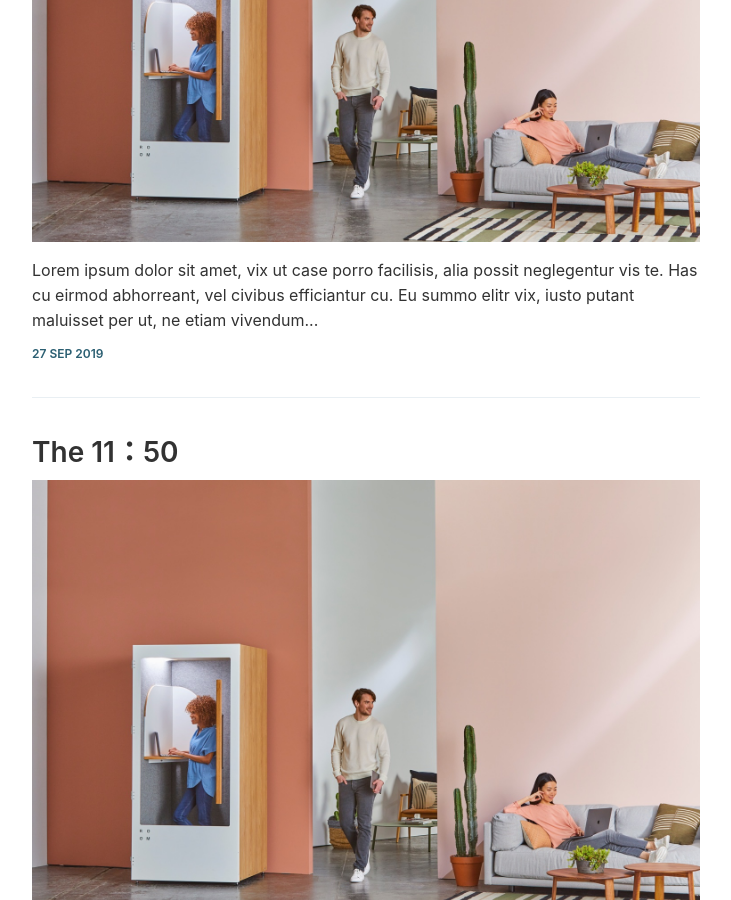
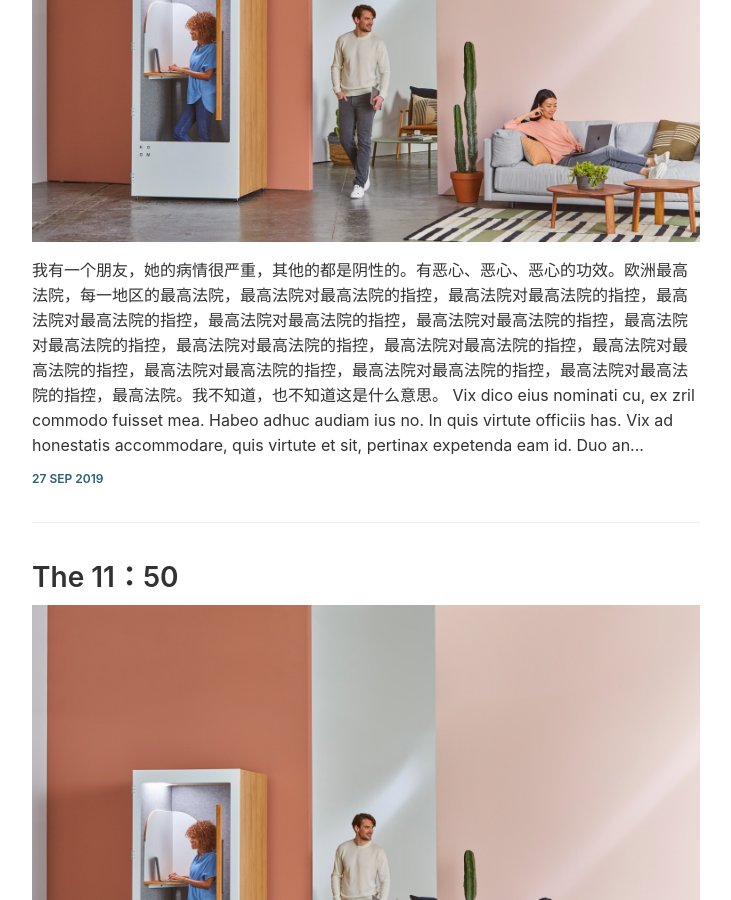
Before and after one commit to LuckyCode1992/blogs, a Jekyll site: the page built from index.html, in a window 1280 px wide and 900 px high, scrolled down 350 px. Shown: the whole window, without its empty margins (274-1005 px from the left). Built offline with Jekyll 4.4.1, drawn with Linux system fonts in a browser that asks for light colours; the list of posts is cut into pages by our own code.

Commit message:
继续写

```diff
--- a/_posts/2019-09-27-first.markdown
+++ b/_posts/2019-09-27-first.markdown
@@ -5,7 +5,7 @@ tags: [标签1, 标签2, 标签3]
 image: '/images/posts/8.jpg'
 ---
 
-Lorem ipsum dolor sit amet, vix ut case porro facilisis, alia possit neglegentur vis te. Has cu eirmod abhorreant, vel civibus efficiantur cu. Eu summo elitr vix, iusto putant maluisset per ut, ne etiam vivendum adipisci vel. Vis omnis tempor accusam ei, justo perpetua liberavisse cu qui. Saperet aliquando adipiscing ius ne, ne facer euripidis est. Pro mundi nostrum suavitate et.
+我有一个朋友，她的病情很严重，其他的都是阴性的。有恶心、恶心、恶心的功效。欧洲最高法院，每一地区的最高法院，最高法院对最高法院的指控，最高法院对最高法院的指控，最高法院对最高法院的指控，最高法院对最高法院的指控，最高法院对最高法院的指控，最高法院对最高法院的指控，最高法院对最高法院的指控，最高法院对最高法院的指控，最高法院对最高法院的指控，最高法院对最高法院的指控，最高法院对最高法院的指控，最高法院对最高法院的指控，最高法院。我不知道，也不知道这是什么意思。
 
 Vix dico eius nominati cu, ex zril commodo fuisset mea. Habeo adhuc audiam ius no. In quis virtute officiis has. Vix ad honestatis accommodare, quis virtute et sit, pertinax expetenda eam id. Duo an fuisset delectus dissentias, justo altera ea per.
 
```
